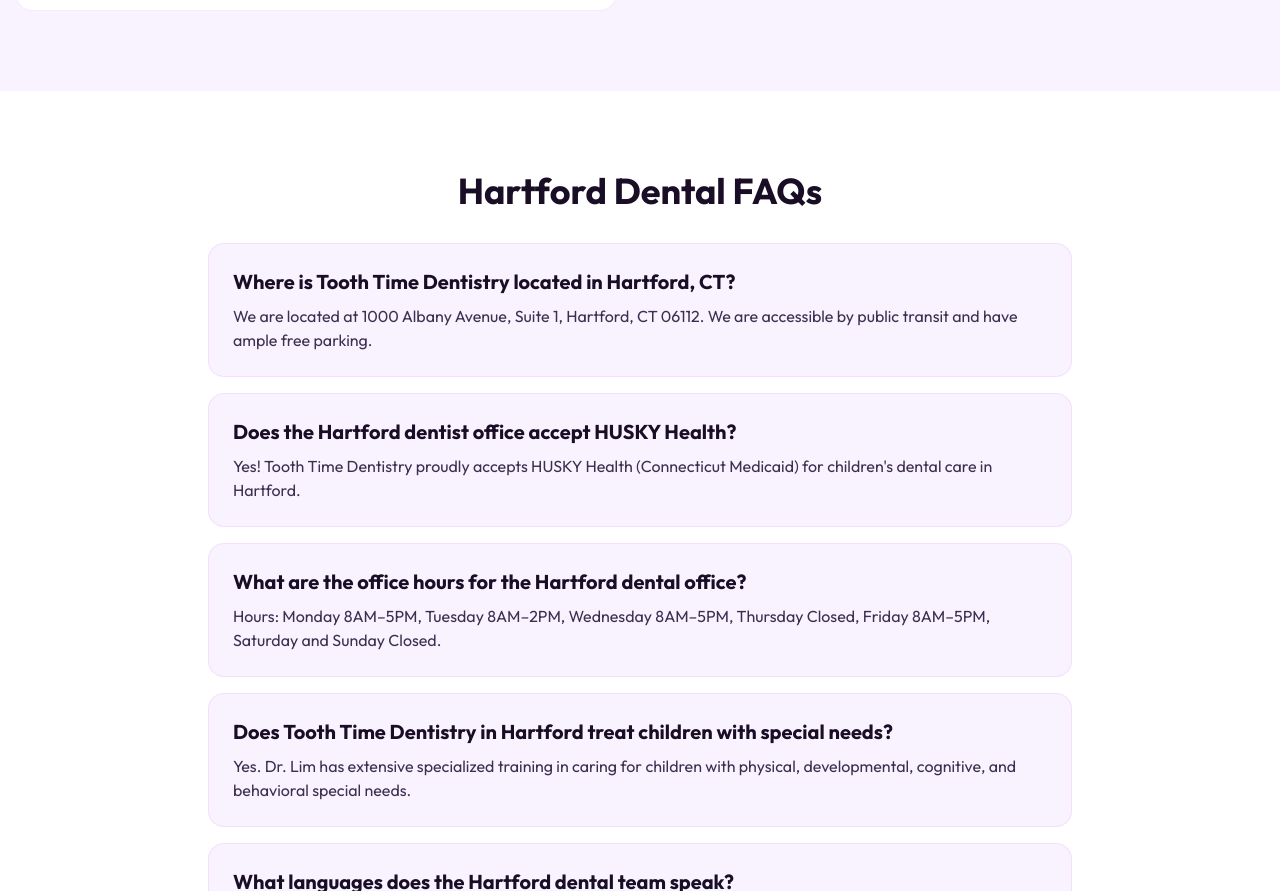
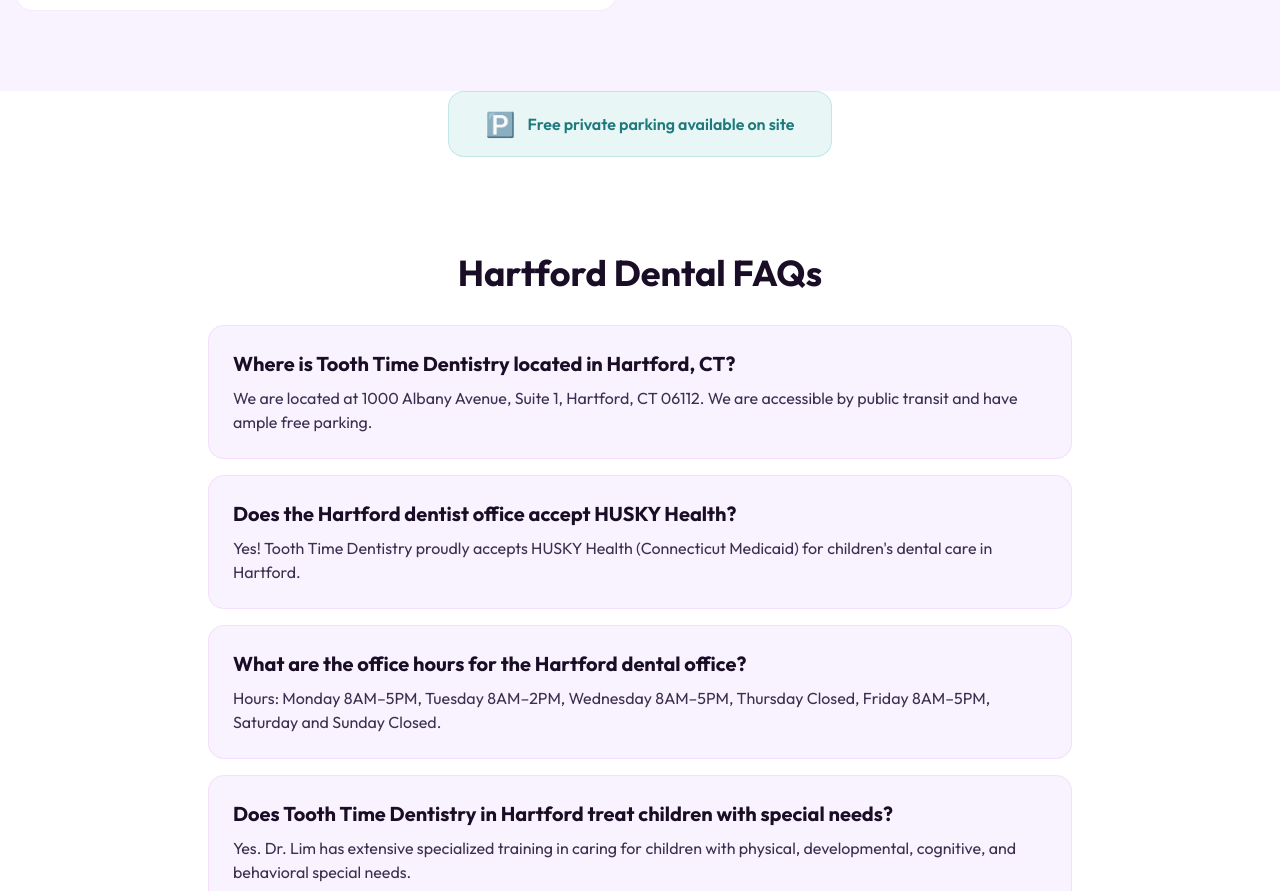
Before and after one commit to itsmeliobruh/tooth-time-dentistry, a Next.js app: page /locations/hartford in a window 1280 px wide. Shown: the part 2215-3106 px from the top of the page. Built offline with nearby package versions, Linux system fonts and the light colour scheme.

Commit message:
Add free parking banner below map on all 6 service area pages
Co-Authored-By: Claude Sonnet 4.6 <noreply@anthropic.com>

```diff
--- a/src/app/locations/bloomfield/page.tsx
+++ b/src/app/locations/bloomfield/page.tsx
@@ -166,6 +166,17 @@ export default function BloomfieldPage() {
         </div>
       </section>
 
+
+      {/* Parking Banner */}
+      <div className="max-w-5xl mx-auto px-4 pb-4">
+        <div className="flex items-center justify-center gap-3 bg-secondary/10 border border-secondary/20 rounded-2xl px-6 py-4 max-w-sm mx-auto">
+          <span className="text-2xl">🅿️</span>
+          <p className="font-body font-semibold text-secondary-dark text-base">
+            Free private parking available on site
+          </p>
+        </div>
+      </div>
+
       {/* FAQs */}
       <section className="py-20 bg-white">
         <div className="max-w-4xl mx-auto px-4">
--- a/src/app/locations/east-hartford/page.tsx
+++ b/src/app/locations/east-hartford/page.tsx
@@ -56,6 +56,17 @@ export default function EastHartfordPage() {
           </a>
         </div>
       </section>
+
+      {/* Parking Banner */}
+      <div className="max-w-5xl mx-auto px-4 pb-4">
+        <div className="flex items-center justify-center gap-3 bg-secondary/10 border border-secondary/20 rounded-2xl px-6 py-4 max-w-sm mx-auto">
+          <span className="text-2xl">🅿️</span>
+          <p className="font-body font-semibold text-secondary-dark text-base">
+            Free private parking available on site
+          </p>
+        </div>
+      </div>
+
 
       <section className="py-20 bg-white">
         <div className="max-w-7xl mx-auto px-4 grid grid-cols-1 lg:grid-cols-2 gap-12 items-center">
--- a/src/app/locations/hartford/page.tsx
+++ b/src/app/locations/hartford/page.tsx
@@ -169,6 +169,17 @@ export default function HartfordPage() {
         </div>
       </section>
 
+
+      {/* Parking Banner */}
+      <div className="max-w-5xl mx-auto px-4 pb-4">
+        <div className="flex items-center justify-center gap-3 bg-secondary/10 border border-secondary/20 rounded-2xl px-6 py-4 max-w-sm mx-auto">
+          <span className="text-2xl">🅿️</span>
+          <p className="font-body font-semibold text-secondary-dark text-base">
+            Free private parking available on site
+          </p>
+        </div>
+      </div>
+
       {/* FAQs */}
       <section className="py-20 bg-white">
         <div className="max-w-4xl mx-auto px-4">
--- a/src/app/locations/manchester/page.tsx
+++ b/src/app/locations/manchester/page.tsx
@@ -56,6 +56,17 @@ export default function ManchesterPage() {
           </a>
         </div>
       </section>
+
+      {/* Parking Banner */}
+      <div className="max-w-5xl mx-auto px-4 pb-4">
+        <div className="flex items-center justify-center gap-3 bg-secondary/10 border border-secondary/20 rounded-2xl px-6 py-4 max-w-sm mx-auto">
+          <span className="text-2xl">🅿️</span>
+          <p className="font-body font-semibold text-secondary-dark text-base">
+            Free private parking available on site
+          </p>
+        </div>
+      </div>
+
 
       <section className="py-20 bg-white">
         <div className="max-w-7xl mx-auto px-4 grid grid-cols-1 lg:grid-cols-2 gap-12 items-center">
--- a/src/app/locations/new-britain/page.tsx
+++ b/src/app/locations/new-britain/page.tsx
@@ -56,6 +56,17 @@ export default function NewBritainPage() {
           </a>
         </div>
       </section>
+
+      {/* Parking Banner */}
+      <div className="max-w-5xl mx-auto px-4 pb-4">
+        <div className="flex items-center justify-center gap-3 bg-secondary/10 border border-secondary/20 rounded-2xl px-6 py-4 max-w-sm mx-auto">
+          <span className="text-2xl">🅿️</span>
+          <p className="font-body font-semibold text-secondary-dark text-base">
+            Free private parking available on site
+          </p>
+        </div>
+      </div>
+
 
       <section className="py-20 bg-white">
         <div className="max-w-7xl mx-auto px-4 grid grid-cols-1 lg:grid-cols-2 gap-12 items-center">
--- a/src/app/locations/west-hartford/page.tsx
+++ b/src/app/locations/west-hartford/page.tsx
@@ -56,6 +56,17 @@ export default function WestHartfordPage() {
           </a>
         </div>
       </section>
+
+      {/* Parking Banner */}
+      <div className="max-w-5xl mx-auto px-4 pb-4">
+        <div className="flex items-center justify-center gap-3 bg-secondary/10 border border-secondary/20 rounded-2xl px-6 py-4 max-w-sm mx-auto">
+          <span className="text-2xl">🅿️</span>
+          <p className="font-body font-semibold text-secondary-dark text-base">
+            Free private parking available on site
+          </p>
+        </div>
+      </div>
+
 
       <section className="py-20 bg-white">
         <div className="max-w-7xl mx-auto px-4 grid grid-cols-1 lg:grid-cols-2 gap-12 items-center">
```
